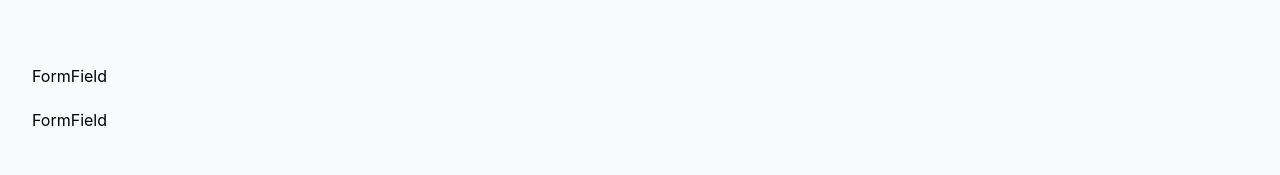
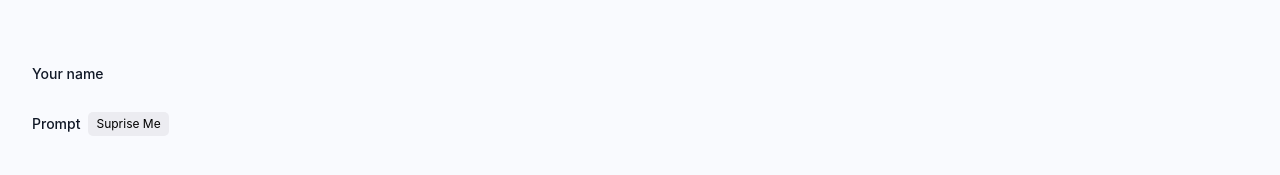
Before and after one commit to chalana1995/AI-image-generater-MERN, a React (Vite) app in the folder client/: page /create-post in a window 1280 px wide. Shown: the part 185-360 px from the top of the page. Built offline with nearby package versions, Linux system fonts and the light colour scheme; a web font is replaced by a local one.

Commit message:
form field 1st part done

```diff
--- a/client/src/components/FormField.jsx
+++ b/client/src/components/FormField.jsx
@@ -1,7 +1,36 @@
 import React from "react";
 
-const FormField = () => {
-  return <div>FormField</div>;
+const FormField = ({
+  labelName,
+  type,
+  name,
+  placeholder,
+  value,
+  handleChange,
+  isSurpriseMe,
+  handleSupriseMe,
+}) => {
+  return (
+    <div>
+      <div className="flex items-center gap-2 mb-2">
+        <label
+          htmlFor={name}
+          className="block text-sm font-medium text-gray-900"
+        >
+          {labelName}
+        </label>
+        {isSurpriseMe && (
+          <button
+            type="button"
+            onClick={handleSupriseMe}
+            className="font-semiblod text-xs bg-[#ECECF1] py-1 px-2 rounded-[5px] text-black"
+          >
+            Suprise Me
+          </button>
+        )}
+      </div>
+    </div>
+  );
 };
 
 export default FormField;
```
